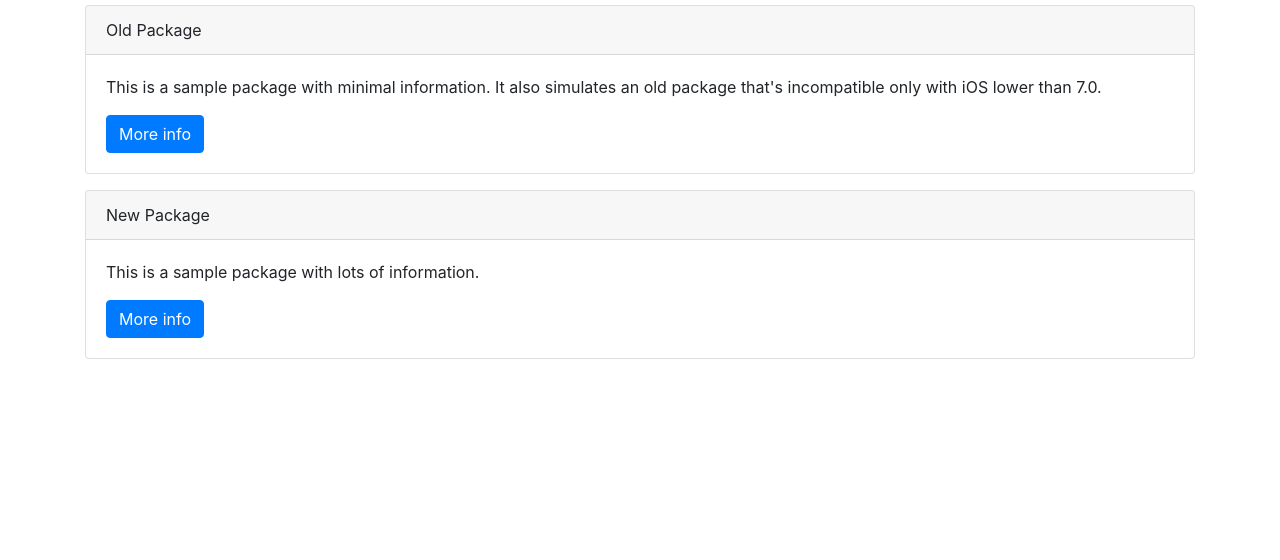
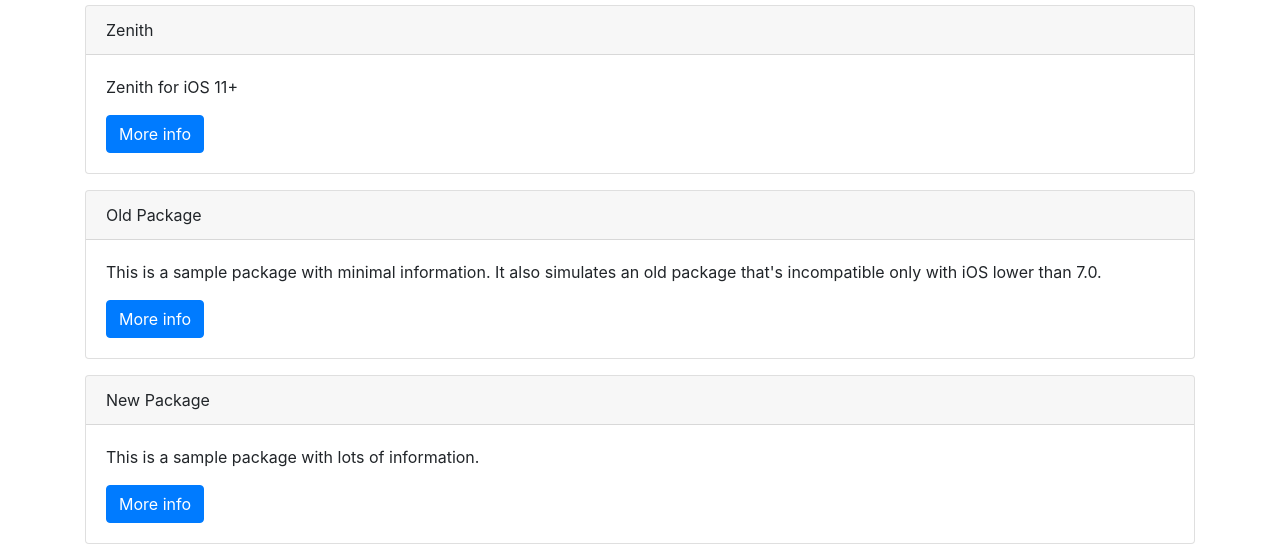
Before and after one commit to wrathfulrepo/repo, a plain HTML site: page index.html in a window 1280 px wide. Shown: the part 247-807 px from the top of the page. Drawn offline with nearby package versions, Linux system fonts and the light colour scheme.

Commit message:
zenith-fix

```diff
--- a/index.html
+++ b/index.html
@@ -30,6 +30,15 @@
 <div class="container">
 	<div class="card">
 		<div class="card-header">
+			Zenith
+		</div>
+		<div class="card-body">
+		  <p class="card-text">Zenith for iOS 11+</p>
+			<a class="btn btn-xs btn-primary" href="depictions/?p=com.supermamon.zenith">More info</a>
+		</div>
+	</div>
+	<div class="card">
+		<div class="card-header">
 			Old Package
 		</div>
 		<div class="card-body">
```
Also changed, not shown: 1 other file.
